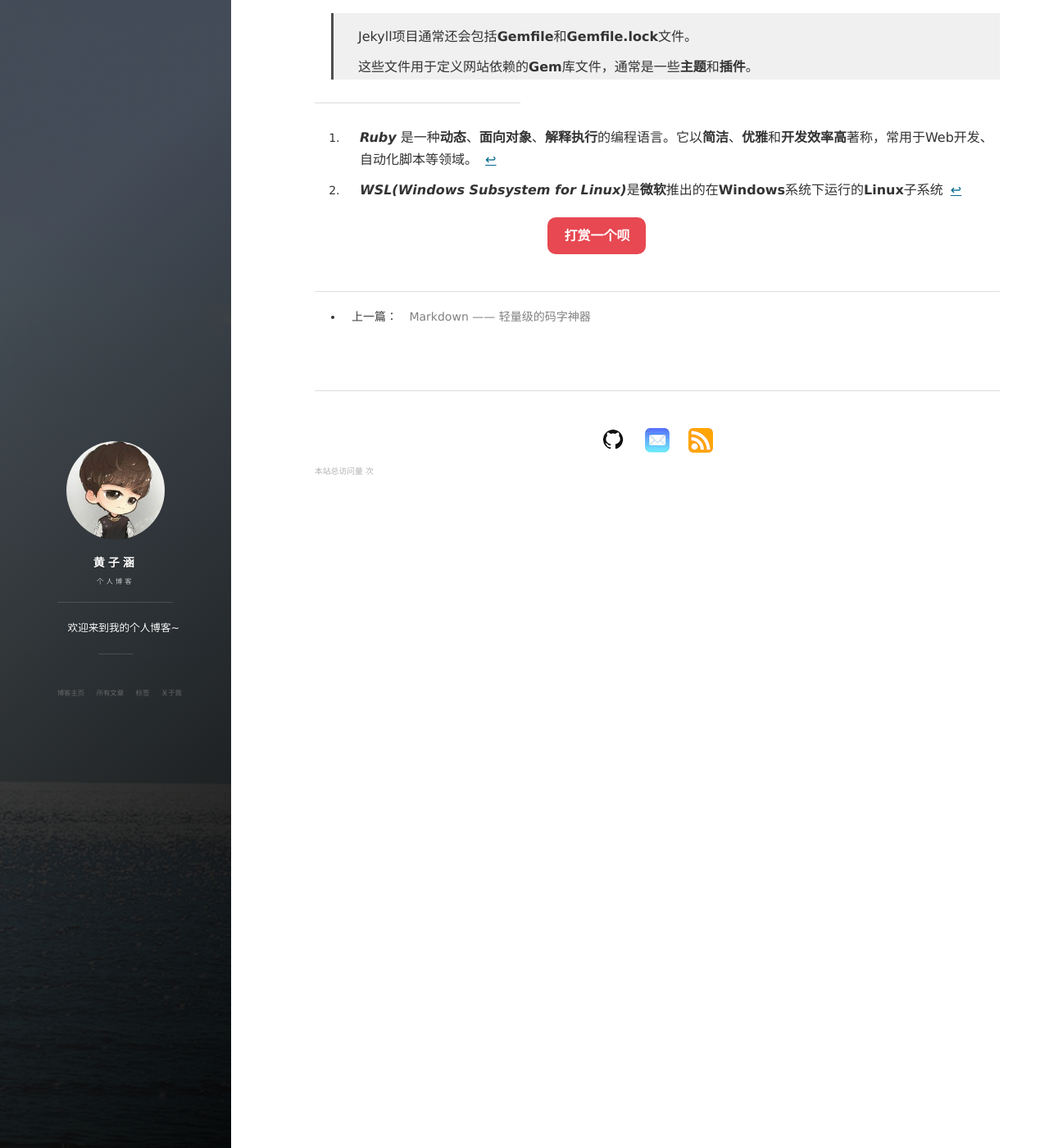
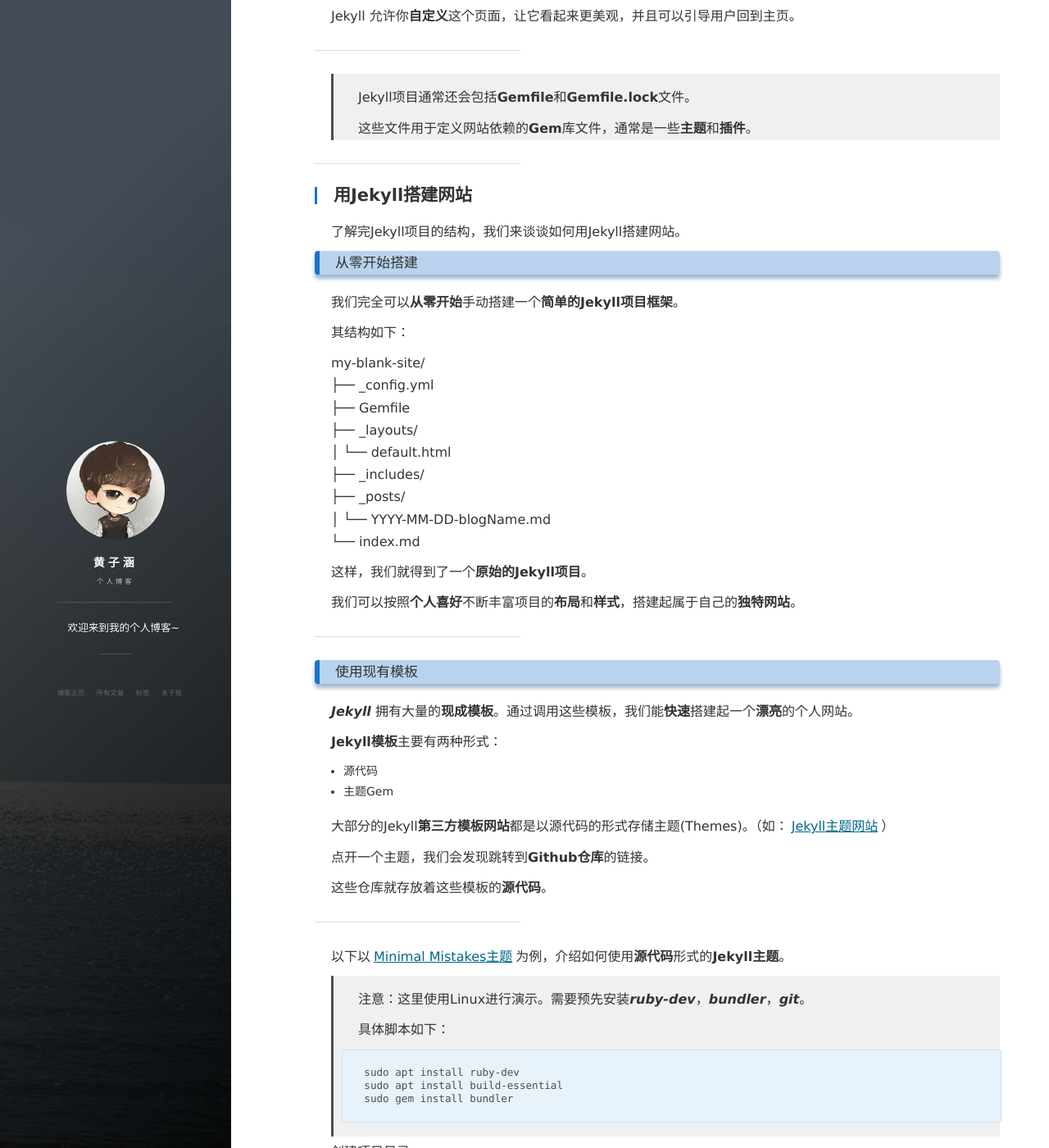
Before and after one commit to huang706/huang706.github.io, a Jekyll site: the page built from _posts/2025-03-01-Jekyll.md, in a window 1280 px wide and 1400 px high, scrolled down 7220 px. Shown: the whole window at 82% size. Built offline with Jekyll 4.4.1, drawn with Linux system fonts in a browser that asks for light colours; nearby versions of some CDN libraries; comment, search, counter and statistics services are not loaded; some of the changed text lies outside the part shown.

Commit message:
add build jekyll projects

````diff
--- a/_posts/2025-03-01-Jekyll.md
+++ b/_posts/2025-03-01-Jekyll.md
@@ -269,3 +269,94 @@ Jekyll 允许你**自定义**这个页面，让它看起来更美观，并且可
 > 这些文件用于定义网站依赖的**Gem**库文件，通常是一些**主题**和**插件**。
 
 ---
+
+## 用Jekyll搭建网站
+
+了解完Jekyll项目的结构，我们来谈谈如何用Jekyll搭建网站。
+
+### 从零开始搭建
+
+我们完全可以**从零开始**手动搭建一个**简单的Jekyll项目框架**。
+
+其结构如下：
+
+my-blank-site/
+├── _config.yml
+├── Gemfile
+├── _layouts/
+│   └── default.html
+├── _includes/
+├── _posts/
+│   └── YYYY-MM-DD-blogName.md
+└── index.md
+
+这样，我们就得到了一个**原始的Jekyll项目**。
+
+我们可以按照**个人喜好**不断丰富项目的**布局**和**样式**，搭建起属于自己的**独特网站**。
+
+---
+
+### 使用现有模板
+
+***Jekyll*** 拥有大量的**现成模板**。通过调用这些模板，我们能**快速**搭建起一个**漂亮**的个人网站。
+
+**Jekyll模板**主要有两种形式：
+- 源代码
+- 主题Gem
+
+大部分的Jekyll**第三方模板网站**都是以源代码的形式存储主题(Themes)。（如：[Jekyll主题网站](https://jekyllthemes.io/ "点击跳转")）
+
+点开一个主题，我们会发现跳转到**Github仓库**的链接。
+
+这些仓库就存放着这些模板的**源代码**。
+
+---
+
+以下以[Minimal Mistakes主题](https://github.com/mmistakes/minimal-mistakes "点击跳转")为例，介绍如何使用**源代码**形式的**Jekyll主题**。
+
+> 注意：这里使用Linux进行演示。需要预先安装***ruby-dev***，***bundler***，***git***。
+>
+>具体脚本如下：
+>
+>```bash
+>sudo apt install ruby-dev
+>sudo apt install build-essential
+>sudo gem install bundler
+>```
+
+创建项目目录
+```bash
+mkdir ~/my-blog
+cd ~/my-blog
+```
+
+---
+
+克隆[Github仓库](https://github.com/mmistakes/minimal-mistakes "点击跳转")到本地：
+```git
+git clone https://github.com/mmistakes/minimal-mistakes.git
+```
+
+---
+
+用**Bundler**安装依赖项
+```bash
+bundle install
+```
+
+---
+
+在本地运行Jekyll服务器，预览网页
+```bash
+bundle exec jekyll server
+```
+
+如果输出中带有 `Server address: http://127.0.0.1:4000`，则说明本地部署成功。
+
+---
+
+打开浏览器，输入网址 `http://127.0.0.1:4000`
+
+即可预览网页效果。
+
+---
````
Also changed, not shown: _posts/2025-02-28-Markdown.md (+1 -1 lines).
